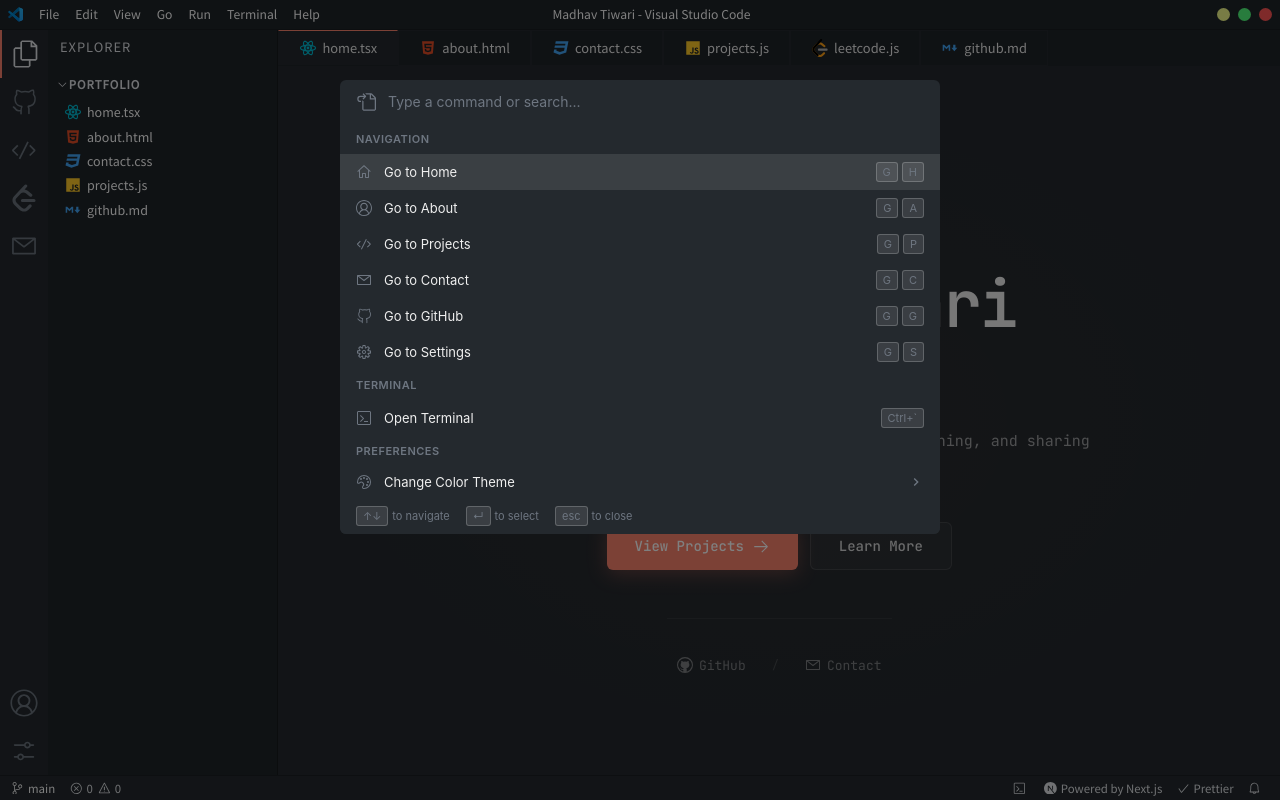
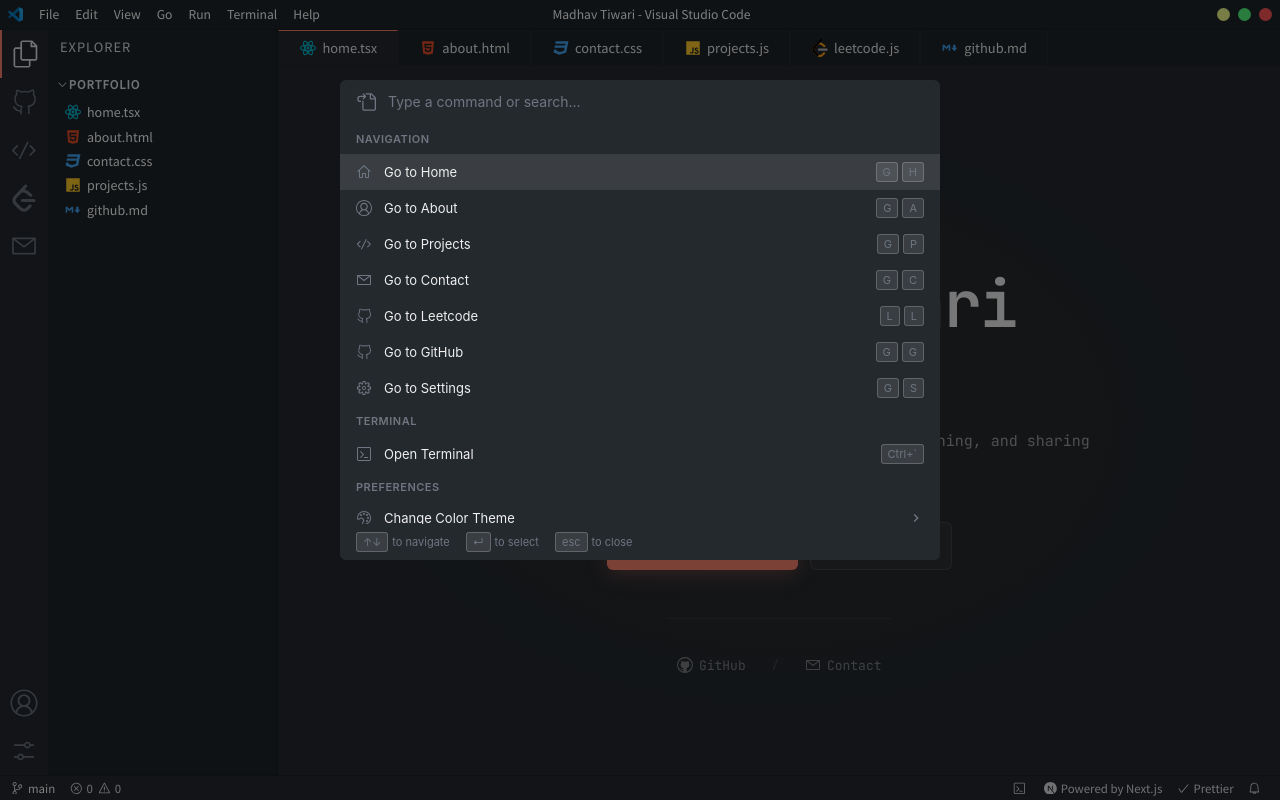
Before and after one commit to ermadhav/CosmoCoders_Portfolio, a Next.js app: page / in a window 1280 px wide. Both pictures are taken after a click on the element "View". Built offline with nearby package versions, Linux system fonts and the light colour scheme.

Commit message:
Updqtaed

```diff
--- a/components/CommandPalette.tsx
+++ b/components/CommandPalette.tsx
@@ -65,6 +65,14 @@
         shortcut: 'G C',
         icon: <VscMail size={16} />,
         action: () => router.push('/contact'),
+      },
+      {
+        id: 'go-github',
+        label: 'Go to Leetcode',
+        category: 'Navigation',
+        shortcut: 'L L',
+        icon: <VscGithubAlt size={16} />,
+        action: () => router.push('/leetcode'),
       },
       {
         id: 'go-github',
```
